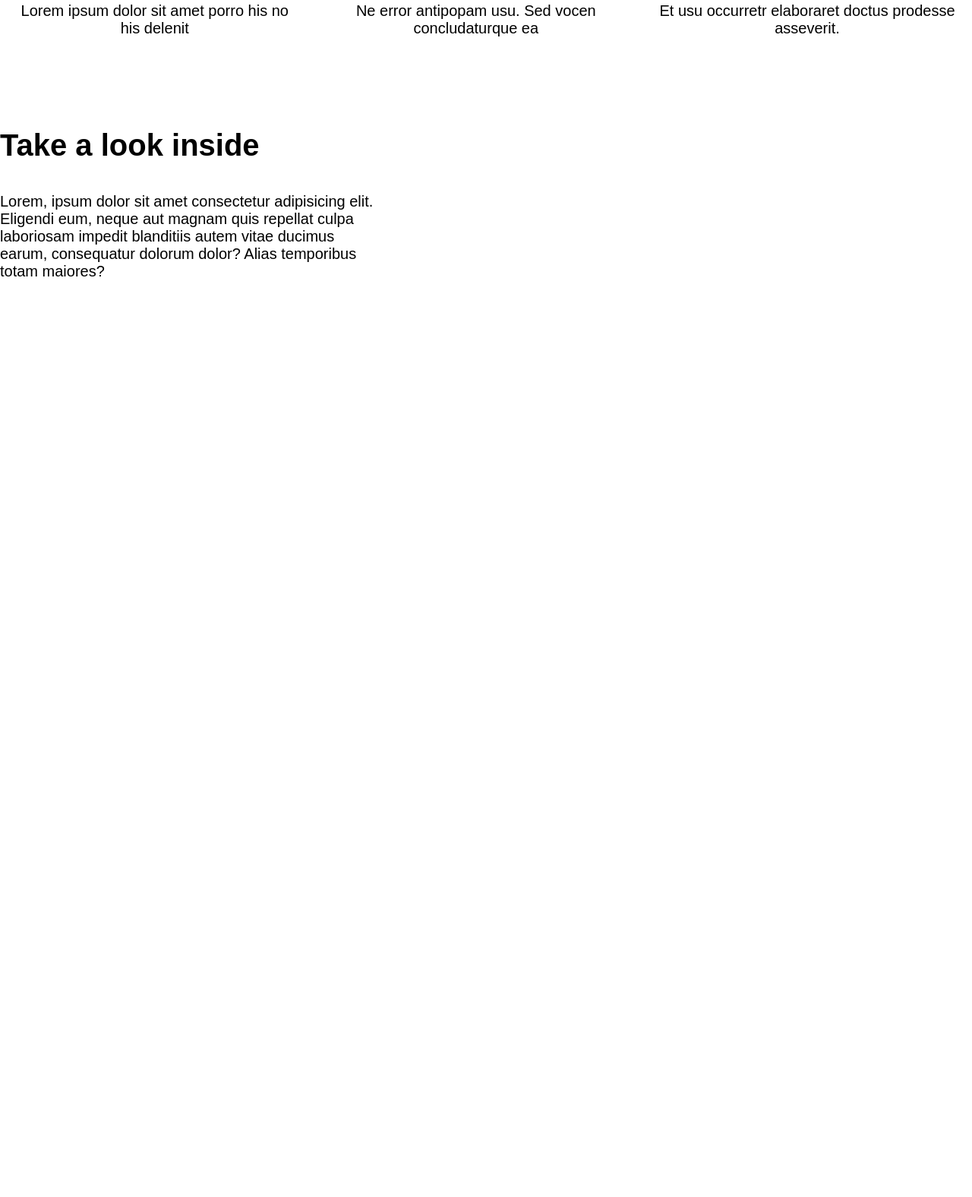
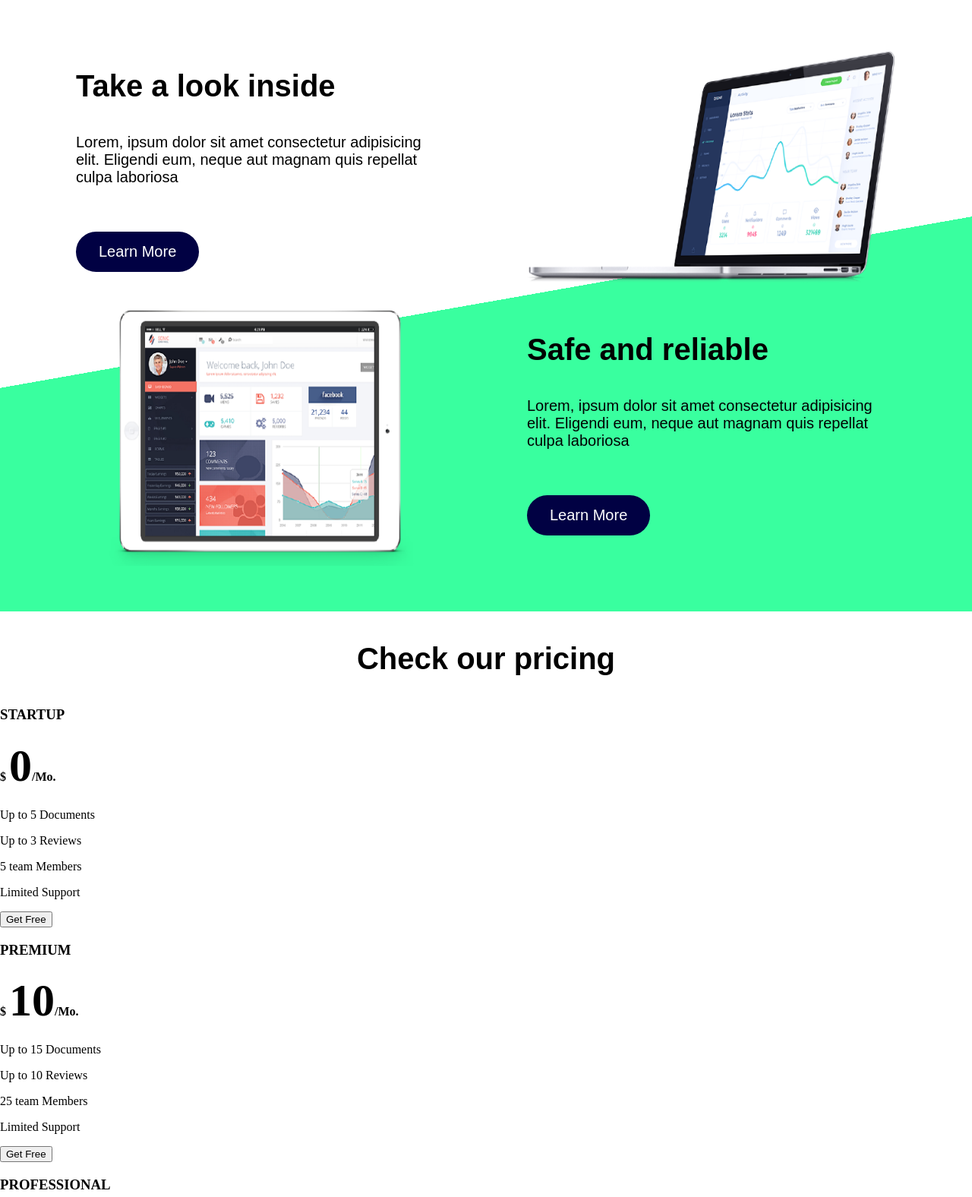
Before and after one commit to MateoHenao06/Atlas, a plain HTML site: page index.html in a window 1280 px wide. Shown: the part 1224-2800 px from the top of the page at 76% size. Before the commit the page ends 1613 px from the top, so only its background shows below. Drawn offline with Linux system fonts and the light colour scheme.

Commit message:
feat: clase 3.Mateo-Henao

```diff
--- a/index.html
+++ b/index.html
@@ -10,17 +10,17 @@
     <main>
         <section class="caja1">
             <header>
-                <img id="logo" src="./assets/images/logo.png" alt="Logo">
+                <img id="logo" src="assets/images/logo.png" alt="Logo">
                 <p id="Get">Get Early Access</p>
             </header>
             <div>
                 <p class="texto">A New Way</p>
                 <p class="texto">To Start Business</p>
-                <p class="textoLorem">Lorem ipsum dolor sit amet consectetur adipisicing elit. Quo, fugit dolor provident maiores ipsa eius doloribus, voluptate unde aliquid praesentium similique, fugiat ad ex hic perspiciatis ipsum adipisci harum soluta!</p>
+                <p class="textoLorem">Lorem ipsum dolor sit amet consectetur adipisicing elit. Quo, fugit dolor provident maiores ipsa eius doloribus, voluptate unde aliquid praesentium</p>
                 <button class="btncj1">Get Started</button>
             </div>
         </section>
-        <section class="segundoTitulo">
+        <section class="caja2">
             <h4>Smartest protection for your site</h4>
             <div class="list">
                 <div class="alo">
@@ -40,9 +40,55 @@
                 </div>
             </div>
         </section>
-        <section>
-            <h3 class="TK">Take a look inside</h3>
-            <p class="lorem">Lorem, ipsum dolor sit amet consectetur adipisicing elit. Eligendi eum, neque aut magnam quis repellat culpa laboriosam impedit blanditiis autem vitae ducimus earum, consequatur dolorum dolor? Alias temporibus totam maiores?</p>
+        <section class="caja3">
+            <section class="compu">
+                <div>
+                    <h3 class="TK">Take a look inside</h3>
+                    <p class="lorem">Lorem, ipsum dolor sit amet consectetur adipisicing elit. Eligendi eum, neque aut magnam quis repellat culpa laboriosa</p>
+                    <button class="btn">Learn More</button>
+                </div>
+                <img src="assets/images/feature-1.png" alt="portatil">
+            </section>
+            <section class="compu">
+                <img src="assets/images/feature-2.png" alt="tablet">
+                <div>
+                    <h3 class="TK">Safe and reliable</h3>
+                    <p class="lorem">Lorem, ipsum dolor sit amet consectetur adipisicing elit. Eligendi eum, neque aut magnam quis repellat culpa laboriosa</p>
+                    <button class="btn">Learn More</button>
+                </div>
+            </section>
+        </section>
+        <section class="caja4">
+            <h3 class="Ch">Check our pricing</h3>
+            <div class="star">
+                <h3>STARTUP</h3>
+                <h4>$ <span>0</span>/Mo.</h4>
+                <p>Up to 5 Documents</p>
+                <p>Up to 3 Reviews</p>
+                <p>5 team Members</p>
+                <p>Limited Support</p>
+                <button>Get Free</button>
+            </div>
+            <div class="color_container">
+                <div class="Pr">
+                    <h3>PREMIUM</h3>
+                    <h4>$ <span>10</span>/Mo.</h4>
+                    <p>Up to 15 Documents</p>
+                    <p>Up to 10 Reviews</p>
+                    <p>25 team Members</p>
+                    <p>Limited Support</p>
+                    <button>Get Free</button>
+                </div>
+            </div>
+            <div class="pro">
+                <h3>PROFESSIONAL</h3>
+                <h4>$ <span>30</span>/Mo.</h4>
+                <p>Unlimited Documents</p>
+                <p>Unlimited Reviews</p>
+                <p>Unlimited Members</p>
+                <p>Unlimited Support</p>
+                <button>Get Free</button>
+            </div>
         </section>
     </main>
     <footer>
--- a/styles/style.css
+++ b/styles/style.css
@@ -11,12 +11,21 @@ body{
     color:white;
     font-size: 20px;
     margin: 40px 70px;
+    max-width: 700px;
+    font-family:sans-serif;
 }
 .texto{
     font-size: 50px;
     font-family: Arial, Helvetica, sans-serif;
     color: white;
     margin: 40px 70px;
+    font-weight: bold;
+    line-height: 20px;
+}
+header{
+    display: flex;
+    justify-content: space-between;
+    align-items: center;
 }
 #logo{
     margin: 40px 70px;
@@ -37,7 +46,7 @@ body{
     border-radius: 30px;
     margin: 40px 70px;
 }
-.segundoTitulo{
+.caja2{
     padding: 60px 0;
     text-align: center;
     font-family: Arial, Helvetica, sans-serif;
@@ -55,6 +64,11 @@ body{
 .text{
     font-size: 20px;
 }
+.caja3{
+    padding: 60px 100px;
+    text-align:left;
+    background: linear-gradient(170deg, #fff 50%, #39ff9f 0);
+}
 .TK{
     font-size: 40px;
     font-family: Arial, Helvetica, sans-serif;
@@ -62,5 +76,33 @@ body{
 .lorem{
     font-family: Arial, Helvetica, sans-serif;
     font-size: 20px;
-    max-width: 500px;
+    max-width: 700px;
 }
+.btn{
+    color: white;
+    background-color:rgb(1, 1, 67);
+    font-size: 20px;
+    padding: 15px 30px;
+    cursor: pointer;
+    border: none;
+    border-radius: 30px;
+    margin: 40px 0px;
+}
+.compu{
+    display: flex;
+    justify-content: space-between;
+}
+.compu div, .compu img{
+    width: 45%;
+}
+.caja4{
+}
+.Ch{
+    color: black;
+    text-align: center;
+    font-size: 40px;
+    font-family: Arial, Helvetica, sans-serif;
+}
+span{
+    font-size: 60px;
+}
```
